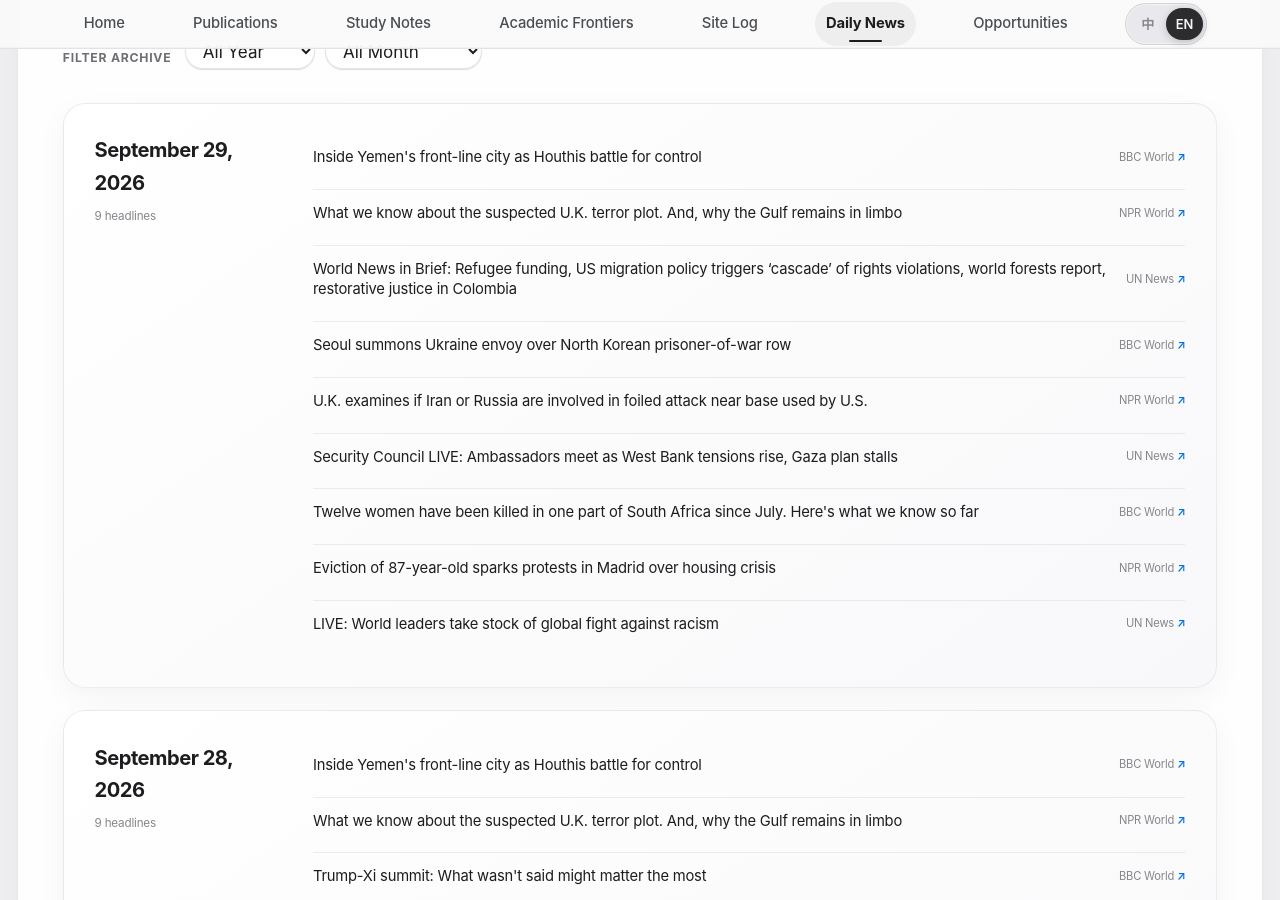
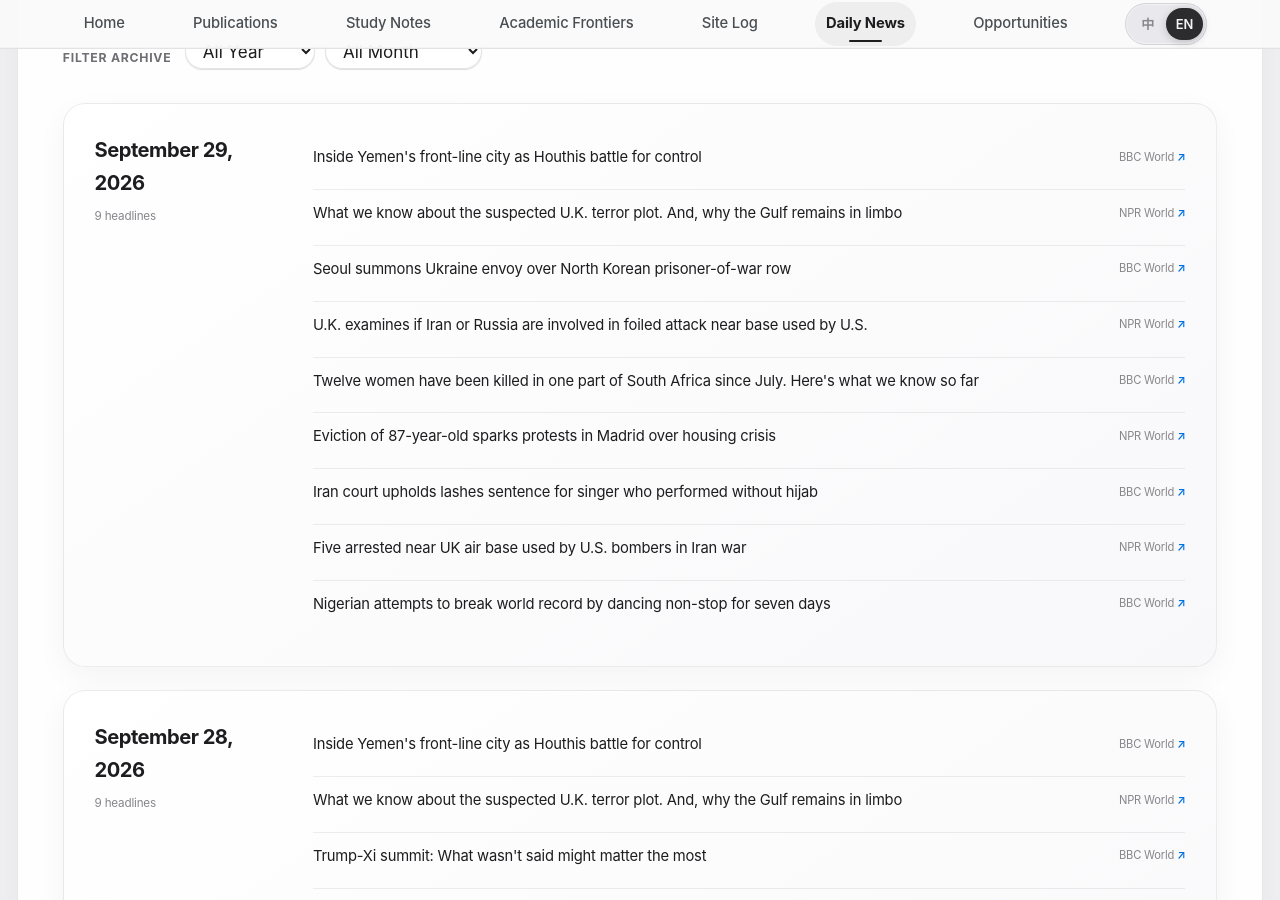
Before and after one commit to HaoxiangLuo/HaoxiangLuo.github.io, a Jekyll site: the page built from _pages/daily-news.html, in a window 1280 px wide and 900 px high, scrolled down 297 px. Built offline with Jekyll 4.4.1, drawn with Linux system fonts in a browser that asks for light colours; a style sheet for code colours, icons or effects is not loaded.

Commit message:
Update daily news 2026-09-29

```diff
--- a/_data/daily_news.json
+++ b/_data/daily_news.json
@@ -1,5 +1,5 @@
 {
-  "updated_at": "2026-09-29T04:25:01+08:00",
+  "updated_at": "2026-09-29T05:25:22+08:00",
   "days": [
     {
       "date": "2026-09-29",
@@ -17,12 +17,6 @@
           "title_zh": "我们对英国涉嫌恐怖阴谋的了解。为什么海湾地区仍处于不稳定状态"
         },
         {
-          "title": "World News in Brief: Refugee funding, US migration policy triggers ‘cascade’ of rights violations, world forests report, restorative justice in Colombia",
-          "source": "UN News",
-          "url": "https://news.un.org/feed/view/en/story/2026/09/1168467",
-          "title_zh": "世界新闻简讯：难民资助、美国移民政策引发“一连串”侵犯人权行为、世界森林报告、哥伦比亚的恢复性司法"
-        },
-        {
           "title": "Seoul summons Ukraine envoy over North Korean prisoner-of-war row",
           "source": "BBC World",
           "url": "https://www.bbc.co.uk/news/articles/c8ly40xx0dr0o?at_medium=RSS&at_campaign=rss",
@@ -33,12 +27,6 @@
           "source": "NPR World",
           "url": "https://www.npr.org/2026/09/28/g-s1-145245/britain-us-base-suspected-foiled-attack",
           "title_zh": "英国正在调查伊朗或俄罗斯是否参与了美国基地附近未遂袭击事件"
-        },
-        {
-          "title": "Security Council LIVE: Ambassadors meet as West Bank tensions rise, Gaza plan stalls",
-          "source": "UN News",
-          "url": "https://news.un.org/feed/view/en/story/2026/09/1168464",
-          "title_zh": "安理会直播：随着西岸紧张局势升级，大使们会面，加沙计划陷入停滞"
         },
         {
           "title": "Twelve women have been killed in one part of South Africa since July. Here's what we know so far",
@@ -53,10 +41,22 @@
           "title_zh": "87岁老人被驱逐引发马德里住房危机抗议"
         },
         {
-          "title": "LIVE: World leaders take stock of global fight against racism",
-          "source": "UN News",
-          "url": "https://news.un.org/feed/view/en/story/2026/09/1168463",
-          "title_zh": "直播：世界领导人评估全球反种族主义斗争"
+          "title": "Iran court upholds lashes sentence for singer who performed without hijab",
+          "source": "BBC World",
+          "url": "https://www.bbc.co.uk/news/articles/crn45ed1kqqgo?at_medium=RSS&at_campaign=rss",
+          "title_zh": "伊朗法院维持对未戴头巾表演歌手的鞭刑判决"
+        },
+        {
+          "title": "Five arrested near UK air base used by U.S. bombers in Iran war",
+          "source": "NPR World",
+          "url": "https://www.npr.org/2026/09/27/nx-s1-5982718/five-arrested-near-uk-air-base-used-by-u-s-bombers-in-iran-war",
+          "title_zh": "五人在美国轰炸机在伊朗战争中使用的英国空军基地附近被捕"
+        },
+        {
+          "title": "Nigerian attempts to break world record by dancing non-stop for seven days",
+          "source": "BBC World",
+          "url": "https://www.bbc.co.uk/news/articles/cq8r6z2gjzd1o?at_medium=RSS&at_campaign=rss",
+          "title_zh": "尼日利亚人连续7天不停跳舞，试图打破世界纪录"
         }
       ]
     },
```
